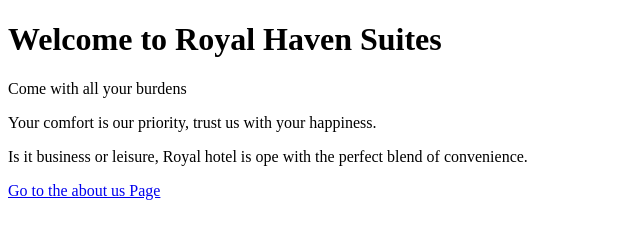
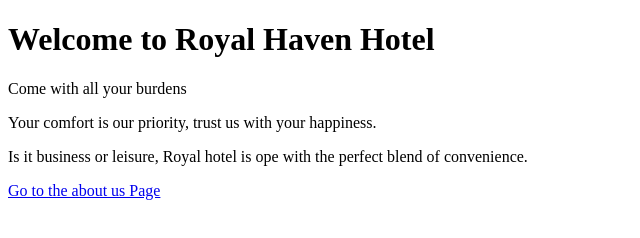
Before and after one commit to ignitious305-debug/royal-haven, a plain HTML site: page index.html in a window 1280 px wide. Shown: the full height of the page, 0-640 px from the left. Drawn offline with Linux system fonts and the light colour scheme.

Commit message:
Update the hotel welcome heading

```diff
--- a/index.html
+++ b/index.html
@@ -6,7 +6,7 @@
     <title>HAVEN HOTEL</title>
 </head>
 <body>
-    <h1>Welcome to Royal Haven Suites</h1>
+    <h1>Welcome to Royal Haven Hotel</h1>
             <p>Come with all your burdens</p>
             <p>Your comfort is our priority, trust us with your happiness.</p>
             <p>Is it business or leisure, Royal hotel is ope with the perfect blend of convenience.</p>
```
